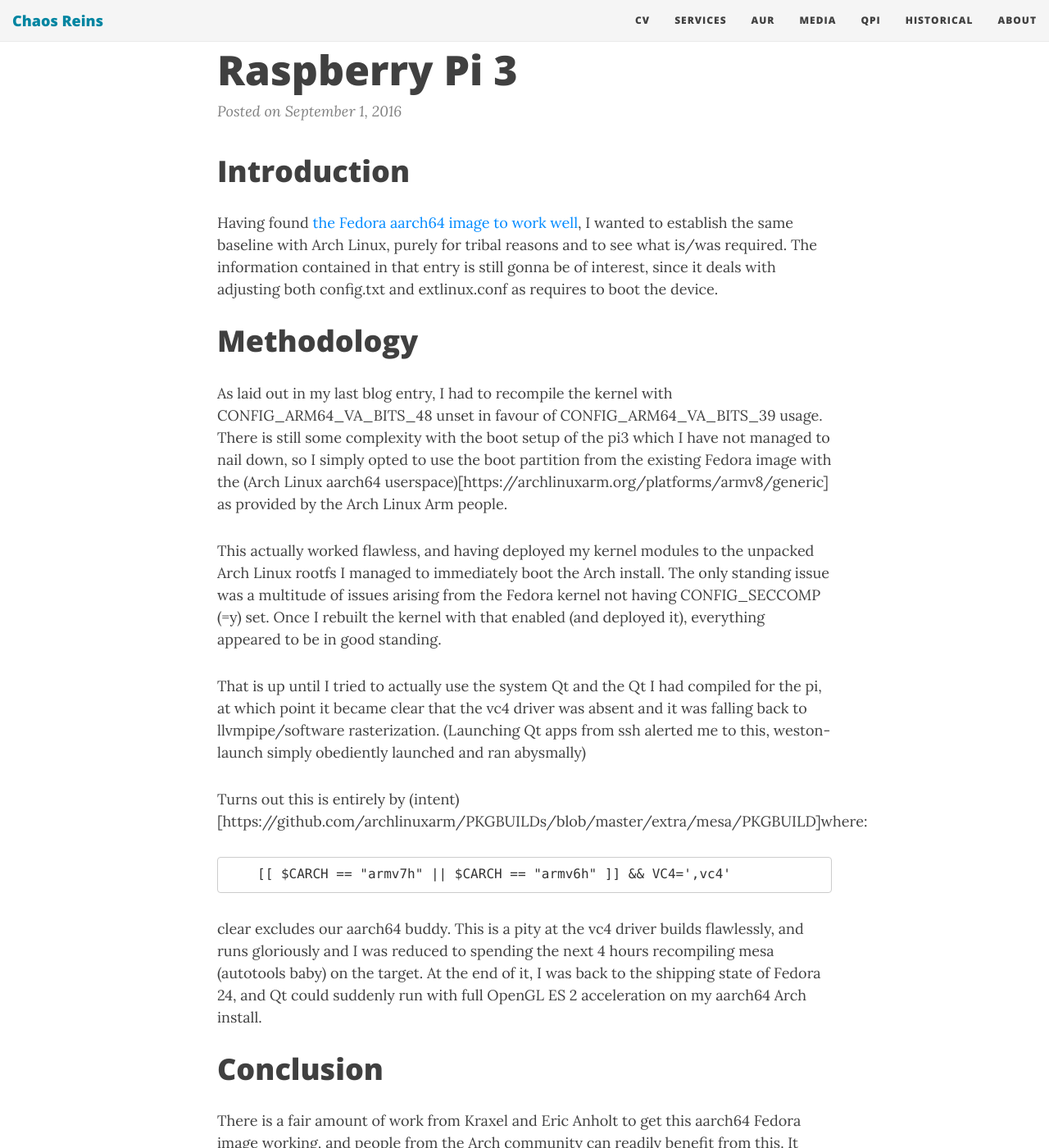
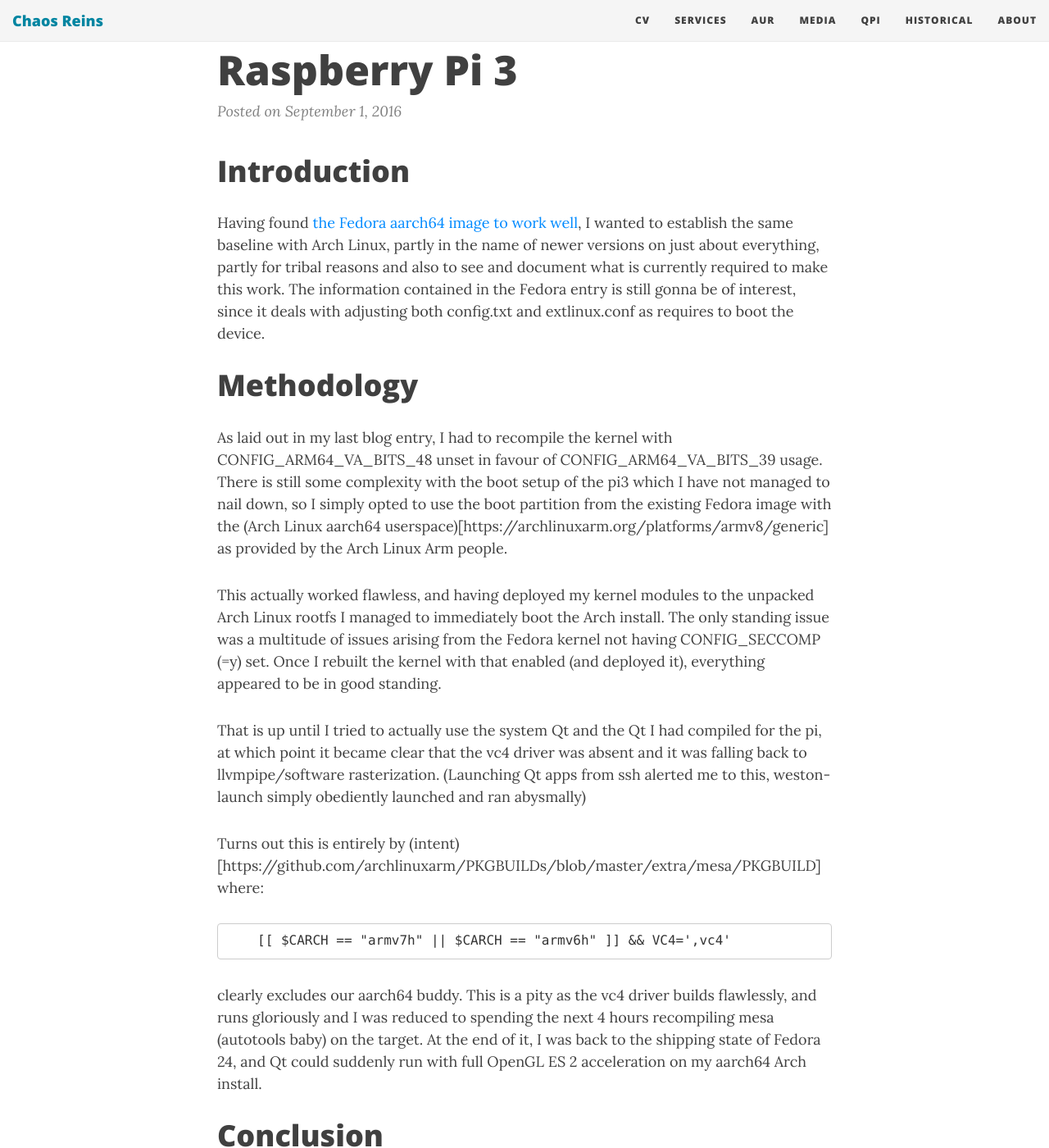
Before and after one commit to sirspudd/sirspudd.github.io, a Jekyll site: the page built from _posts/2016-09-01-qt-pi3-arch-aarch64.md, in a window 1280 px wide and 1400 px high, scrolled down 237 px. Shown: the whole window at 82% size. Built offline with Jekyll 4.4.1, drawn with Linux system fonts in a browser that asks for light colours; nearby versions of some CDN libraries; comment, search, counter and statistics services are not loaded.

Commit message:
Push various fixes
Change-Id: I8cba6d186b21a95e555d28061f324e3e4c2e0ad0

```diff
--- a/_posts/2016-09-01-qt-pi3-arch-aarch64.md
+++ b/_posts/2016-09-01-qt-pi3-arch-aarch64.md
@@ -8,7 +8,7 @@
 
 # Introduction
 
-Having found [the Fedora aarch64 image to work well](http://chaos-reins.com/2016-08-20-qt-pi3-fedora-aarch64), I wanted to establish the same baseline with Arch Linux, purely for tribal reasons and to see what is/was required. The information contained in that entry is still gonna be of interest, since it deals with adjusting both config.txt and extlinux.conf as requires to boot the device.
+Having found [the Fedora aarch64 image to work well](http://chaos-reins.com/2016-08-20-qt-pi3-fedora-aarch64), I wanted to establish the same baseline with Arch Linux, partly in the name of newer versions on just about everything, partly for tribal reasons and also to see and document what is currently required to make this work. The information contained in the Fedora entry is still gonna be of interest, since it deals with adjusting both config.txt and extlinux.conf as requires to boot the device.
 
 # Methodology
 
@@ -18,11 +18,11 @@
 
 That is up until I tried to actually use the system Qt and the Qt I had compiled for the pi, at which point it became clear that the vc4 driver was absent and it was falling back to llvmpipe/software rasterization. (Launching Qt apps from ssh alerted me to this, weston-launch simply obediently launched and ran abysmally)
 
-Turns out this is entirely by (intent)[https://github.com/archlinuxarm/PKGBUILDs/blob/master/extra/mesa/PKGBUILD]where:
+Turns out this is entirely by (intent)[https://github.com/archlinuxarm/PKGBUILDs/blob/master/extra/mesa/PKGBUILD] where:
 
         [[ $CARCH == "armv7h" || $CARCH == "armv6h" ]] && VC4=',vc4'
 
-clear excludes our aarch64 buddy. This is a pity at the vc4 driver builds flawlessly, and runs gloriously and I was reduced to spending the next 4 hours recompiling mesa (autotools baby) on the target. At the end of it, I was back to the shipping state of Fedora 24, and Qt could suddenly run with full OpenGL ES 2 acceleration on my aarch64 Arch install.
+clearly excludes our aarch64 buddy. This is a pity as the vc4 driver builds flawlessly, and runs gloriously and I was reduced to spending the next 4 hours recompiling mesa (autotools baby) on the target. At the end of it, I was back to the shipping state of Fedora 24, and Qt could suddenly run with full OpenGL ES 2 acceleration on my aarch64 Arch install.
 
 # Conclusion
 
```
